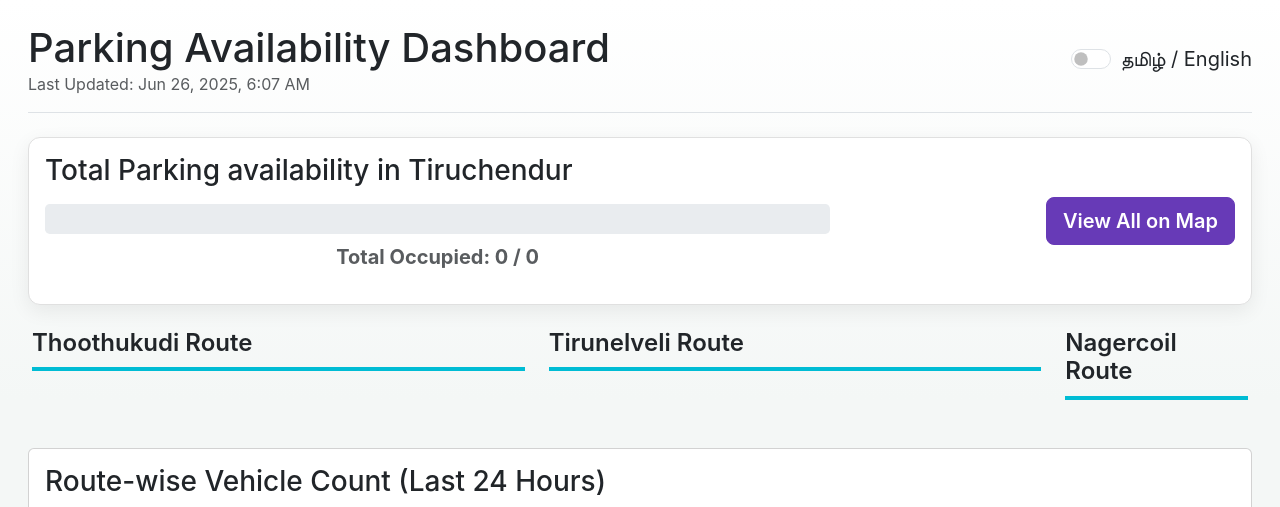
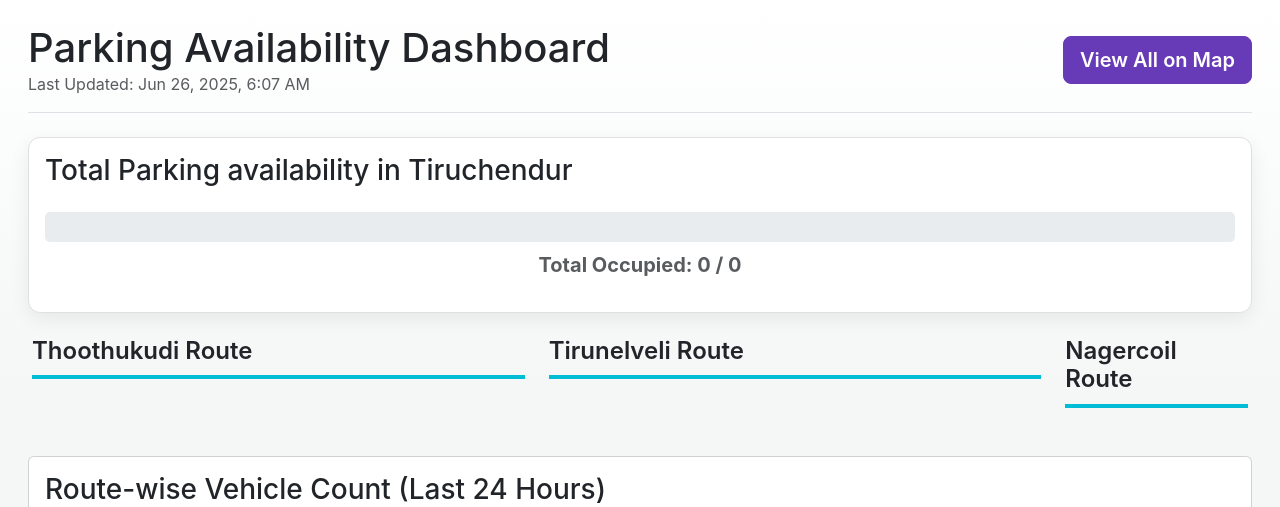
Before and after one commit to Narayanansankar/ParkingDashboard, a Flask app: page / in a window 1280 px wide. Shown: the top 507 px of the page. Run offline with Flask 3, Linux system fonts and the light colour scheme; data that the repository does not hold is empty.

Commit message:
Update index.html

```diff
--- a/templates/index.html
+++ b/templates/index.html
@@ -14,76 +14,52 @@
         <!-- HEADER -->
         <header class="d-flex justify-content-between align-items-center mb-4 pb-3 border-bottom mx-3">
             <div>
-                <h1 class="mb-0 lang-en">Parking Availability Dashboard</h1>
-                <h1 class="mb-0 lang-ta" style="display:none;">வாகன நிறுத்துமிட மேலோட்டம்</h1>
-                <p class="text-muted mb-0">
-                    <span class="lang-en">Last Updated: <span id="last-updated"></span></span>
-                    <span class="lang-ta" style="display:none;">கடைசியாக புதுப்பிக்கப்பட்டது: <span id="last-updated-ta"></span></span>
-                </p>
+                <h1 class="mb-0">Parking Availability Dashboard</h1>
+                <p class="text-muted mb-0">Last Updated: <span id="last-updated"></span></p>
             </div>
-            <div class="form-check form-switch fs-5">
-                <input class="form-check-input" type="checkbox" role="switch" id="language-toggle">
-                <label class="form-check-label" for="language-toggle">தமிழ் / English</label>
+            <div>
+                 <a href="/map" target="_blank" class="btn btn-primary btn-lg">View All on Map</a>
             </div>
         </header>
 
         <!-- OVERALL SUMMARY SECTION -->
         <div class="summary-section card p-3 mb-4 mx-3">
-            <div class="row align-items-center">
-                <div class="col-md-8">
-                    <h3 class="lang-en">Total Parking availability in Tiruchendur</h3>
-                    <h3 class="lang-ta" style="display:none;">திருச்செந்தூரில் மொத்த வாகன நிறுத்துமிட நிலவரம்</h3>
-                    <div class="progress mt-3" style="height: 30px;">
-                        <div id="overall-progress-bar" class="progress-bar fw-bold fs-6" role="progressbar" style="width: 0%;" aria-valuenow="0" aria-valuemin="0" aria-valuemax="100">0%</div>
-                    </div>
-                    <p class="mt-2 text-muted fw-bold fs-5 text-center">
-                        <span class="lang-en">Total Occupied: <span id="total-vehicles">0</span> / <span id="total-capacity">0</span></span>
-                        <span class="lang-ta" style="display:none;">மொத்தம் நிரம்பியது: <span id="total-vehicles-ta">0</span> / <span id="total-capacity-ta">0</span></span>
-                    </p>
-                </div>
-                <div class="col-md-4 d-flex justify-content-end">
-                    <a href="/map" target="_blank" class="btn btn-primary btn-lg">
-                        <span class="lang-en">View All on Map</span>
-                        <span class="lang-ta" style="display:none;">அனைத்தையும் வரைபடத்தில் காண்க</span>
-                    </a>
-                </div>
+            <h3>Total Parking availability in Tiruchendur</h3>
+            <div class="progress mt-3" style="height: 30px;">
+                <div id="overall-progress-bar" class="progress-bar fw-bold fs-6" role="progressbar" style="width: 0%;" aria-valuenow="0" aria-valuemin="0" aria-valuemax="100">0%</div>
             </div>
+            <p class="mt-2 text-muted fw-bold fs-5 text-center">
+                Total Occupied: <span id="total-vehicles">0</span> / <span id="total-capacity">0</span>
+            </p>
         </div>
 
         <!-- ROUTE SECTIONS -->
         <div class="row g-4 mx-2">
             <!-- Thoothukudi Section -->
             <div class="col-lg-5">
-                 <h2 class="route-column-title lang-en">Thoothukudi Route</h2>
-                 <h2 class="route-column-title lang-ta" style="display:none;">தூத்துக்குடி வழித்தடம்</h2>
-                 <!-- NEW: Route Summary Placeholder -->
+                 <h2 class="route-column-title">Thoothukudi Route</h2>
                  <div id="thoothukudi-summary-container" class="mb-4"></div>
                  <div id="thoothukudi-lots-container" class="row g-4"></div>
             </div>
 
             <!-- Tirunelveli Section -->
             <div class="col-lg-5">
-                 <h2 class="route-column-title lang-en">Tirunelveli Route</h2>
-                 <h2 class="route-column-title lang-ta" style="display:none;">திருநெல்வேலி வழித்தடம்</h2>
-                 <!-- NEW: Route Summary Placeholder -->
+                 <h2 class="route-column-title">Tirunelveli Route</h2>
                  <div id="tirunelveli-summary-container" class="mb-4"></div>
                  <div id="tirunelveli-lots-container" class="row g-4"></div>
             </div>
 
             <!-- Nagercoil Section -->
             <div class="col-lg-2">
-                <h2 class="route-column-title lang-en">Nagercoil Route</h2>
-                <h2 class="route-column-title lang-ta" style="display:none;">நாகர்கோவில் வழித்தடம்</h2>
-                <!-- NEW: Route Summary Placeholder -->
+                <h2 class="route-column-title">Nagercoil Route</h2>
                 <div id="nagercoil-summary-container" class="mb-4"></div>
                 <div id="nagercoil-lots-container" class="row g-4"></div>
             </div>
         </div>
 
-        <!-- *** MOVED HERE: OVERALL HISTORY CHART *** -->
+        <!-- OVERALL HISTORY CHART -->
         <div class="card p-3 my-5 mx-3">
-            <h3 class="lang-en">Route-wise Vehicle Count (Last 24 Hours)</h3>
-            <h3 class="lang-ta" style="display:none;">வழித்தடம் வாரியான வாகன எண்ணிக்கை (கடந்த 24 மணிநேரம்)</h3>
+            <h3>Route-wise Vehicle Count (Last 24 Hours)</h3>
             <div class="chart-container">
                 <canvas id="overallHistoryChart"></canvas>
             </div>
```
